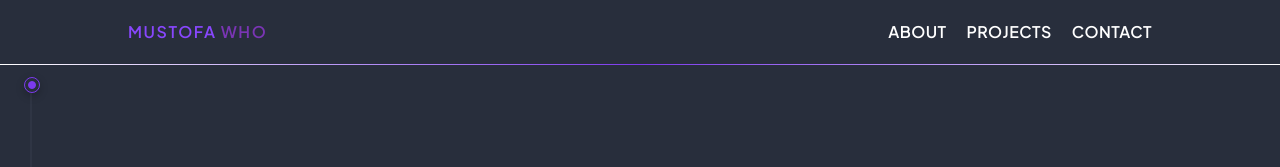
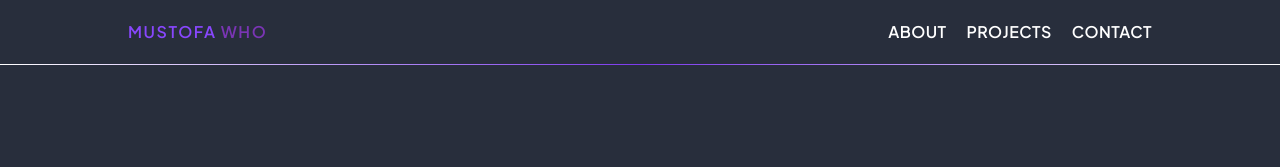
Before and after one commit to Mustofawho0/my-porto-v2, a Next.js app: page / in a window 1280 px wide. Shown: the top 167 px of the page. Built offline with nearby package versions, Linux system fonts and the light colour scheme.

Commit message:
refactor: change page

```diff
--- a/src/app/page.tsx
+++ b/src/app/page.tsx
@@ -23,12 +23,15 @@ export default function Home() {
           <span className='loading loading-spinner loading-lg bg-violet-600'></span>
         </div>
       ) : (
-        <TracingBeam>
+        <>
           <HeroPage />
           <AboutPage />
           <ProjectPage />
           <ContactPage />
-        </TracingBeam>
+        </>
+        // <TracingBeam>
+
+        // </TracingBeam>
       )}
     </main>
   );
```
